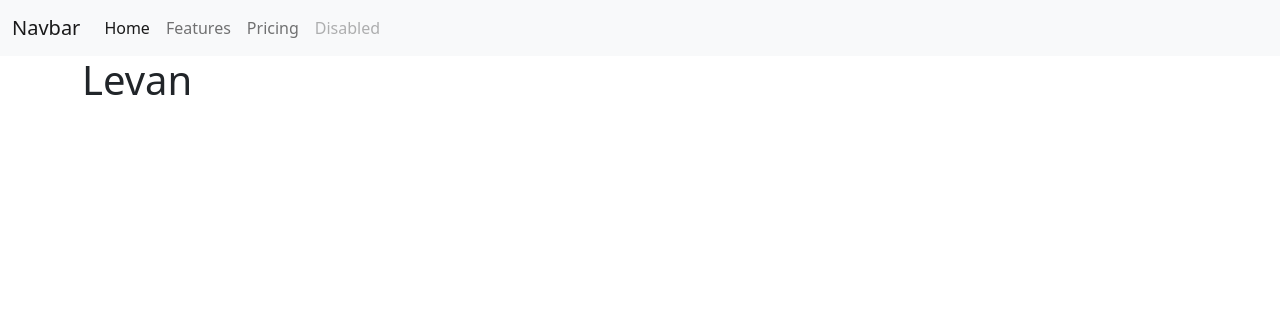
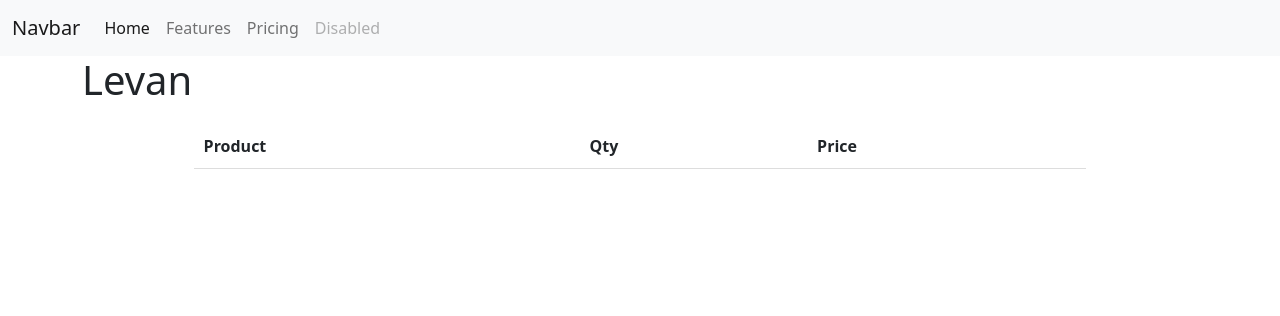
Before and after one commit to levanberadze/levanberadze, a Django app: page /cart/ in a window 1280 px wide. Shown: the top 316 px of the page. Run offline with Django 5.2, Linux system fonts and the light colour scheme; a user stored in the database is signed in; data comes from the database, SQL or seed files in the repository; both versions use the stored data as it was after the commit; lists and menus that the app fills with data are empty; parts of the project's set-up code (start-up, migrations or seed data) failed here and were passed over.

Commit message:
add to cart

```diff
--- a/shop_mziuri/Shop/products/models.py
+++ b/shop_mziuri/Shop/products/models.py
@@ -7,6 +7,7 @@ class Category(models.Model):
 
     def __str__(self):
         return self.name
+
 
 class Product(models.Model):
     name = models.CharField(max_length=100)
@@ -23,7 +24,7 @@ class Product(models.Model):
 
 
 class CartItem(models.Model):
-    product = models.ForeignKey(Product, on_delete=models.CASCADE, related_name='cart_item')
+    product = models.ForeignKey(Product, on_delete=models.CASCADE, related_name='cart_items')
     qty = models.IntegerField(default=1)
     cart = models.ForeignKey('Cart', on_delete=models.CASCADE, related_name='cart_items')
 
--- a/shop_mziuri/Shop/products/templates/cart.html
+++ b/shop_mziuri/Shop/products/templates/cart.html
@@ -1,9 +1,57 @@
 {% extends 'base.html' %}
 
 {% block content %}
-<h1>{{cart.user}}</h1>
-{% for item in cart.cart_items.all %}
-  {{ item.product.name }}, {{ item.product.price }}, {{ item.qty }}
-  <br>
-{% endfor %}
+<h1>{{ cart.user }}</h1>
+
+<table>
+    <thead>
+        <tr>
+            <th>Product</th>
+            <th>Qty</th>
+            <th>Price</th>
+        </tr>
+    </thead>
+    <tbody>
+        {% for item in cart.cart_items.all %}
+        <tr>
+            <td>{{ item.product.name }}</td>
+            <td>{{ item.qty }}</td>
+            <td>{{ item.product.price }}</td>
+            <td>
+                <form action="{% url 'delete_cart_item' item.id %}" method="post">
+                    {% csrf_token %}
+                    <button type="submit" class="delete-button">Delete</button>
+                </form>
+            </td>
+        </tr>
+        {% endfor %}
+    </tbody>
+</table>
+
+<style>
+    table {
+        width: 80%;
+        margin: 20px auto;
+        border-collapse: collapse;
+    }
+    th, td {
+        text-align: left;
+        padding: 10px;
+        border-bottom: 1px solid #ddd;
+    }
+    th {
+        font-weight: bold;
+    }
+    .delete-button {
+        background-color: red;
+        color: white;
+        border: none;
+        padding: 5px 10px;
+        cursor: pointer;
+        border-radius: 4px; /* Optional: rounded corners */
+    }
+    .delete-button:hover {
+        background-color: darkred;
+    }
+</style>
 {% endblock %}
--- a/shop_mziuri/Shop/products/templates/product_detail.html
+++ b/shop_mziuri/Shop/products/templates/product_detail.html
@@ -13,7 +13,7 @@
           <p> 09/12/2024 16:28 </p>
           <h5 class="card-title">{{ product.name }}</h5>
           <p class="card-text">Description: {{ product.description }}</p>
-          <a class="btn btn-success" href="{% url 'add_to_cart' product.id %}">Add To Cart</a>
+          <a class="btn btn-success btn-sm mt=3" href="{% url 'add_to_cart' product.id %}">Add To Cart</a>
           <form action="{% url 'product_update' product.id %}" method="post">
             {% csrf_token %}
             <button type="submit" class="btn btn-primary">Update</button>
--- a/shop_mziuri/Shop/products/urls.py
+++ b/shop_mziuri/Shop/products/urls.py
@@ -9,6 +9,7 @@ urlpatterns = [
     path('product/<int:id>/delete/', views.product_delete, name='product_delete'),
     path('cart/', views.cart_view, name='cart_view'),
     path('add_to_cart/<int:id>', views.add_to_cart, name='add_to_cart'),
+    path('delete_cart_item/<int:id>/', views.delete_cart_item, name='delete_cart_item'),
 ]
 
 
--- a/shop_mziuri/Shop/products/views.py
+++ b/shop_mziuri/Shop/products/views.py
@@ -3,7 +3,6 @@ from django.core.paginator import Paginator, EmptyPage, PageNotAnInteger
 from .models import Product, Category, Cart, CartItem
 from .forms import ProductForm
 from django.contrib import messages
-
 
 
 def home(request):
@@ -14,7 +13,6 @@ def home(request):
     in_stock = request.GET.get('in_stock')
 
     filters = dict()
-
 
     if product_name:
         filters['name__icontains'] = product_name
@@ -42,8 +40,6 @@ def home(request):
         products = paginator_obj.page(1)
     except EmptyPage:
         products = paginator_obj.page(paginator_obj.num_pages)
-
-
 
     categories = Category.objects.all()
 
@@ -93,6 +89,22 @@ def cart_view(request):
 
 
 def add_to_cart(request, id):
+    cart, created = Cart.objects.get_or_create(user=request.user)
     product = get_object_or_404(Product, id=id)
-    cart_item = CartItem.objects.create(product=product, cart=request.user.cart)
+
+    if product.stock_qty < 1:
+        messages.error(request, f'Product {product.name} is not available')
+        return redirect('product_detail', id=id)
+
+    cart_item, created = CartItem.objects.get_or_create(cart=cart, product=product)
+
+    if not created:
+        cart_item.qty += 1
+        cart_item.save()
     return redirect('product_detail', id=id)
+
+
+def delete_cart_item(request, id):
+    item = get_object_or_404(CartItem, id=id)
+    item.delete()
+    return redirect('cart_view')
```
Also changed, not shown: shop_mziuri/Shop/db.sqlite3, shop_mziuri/Shop/products/migrations/0005_cart_session_key_alter_cartitem_product.py (added), shop_mziuri/Shop/products/migrations/0006_remove_cart_session_key.py (added).
